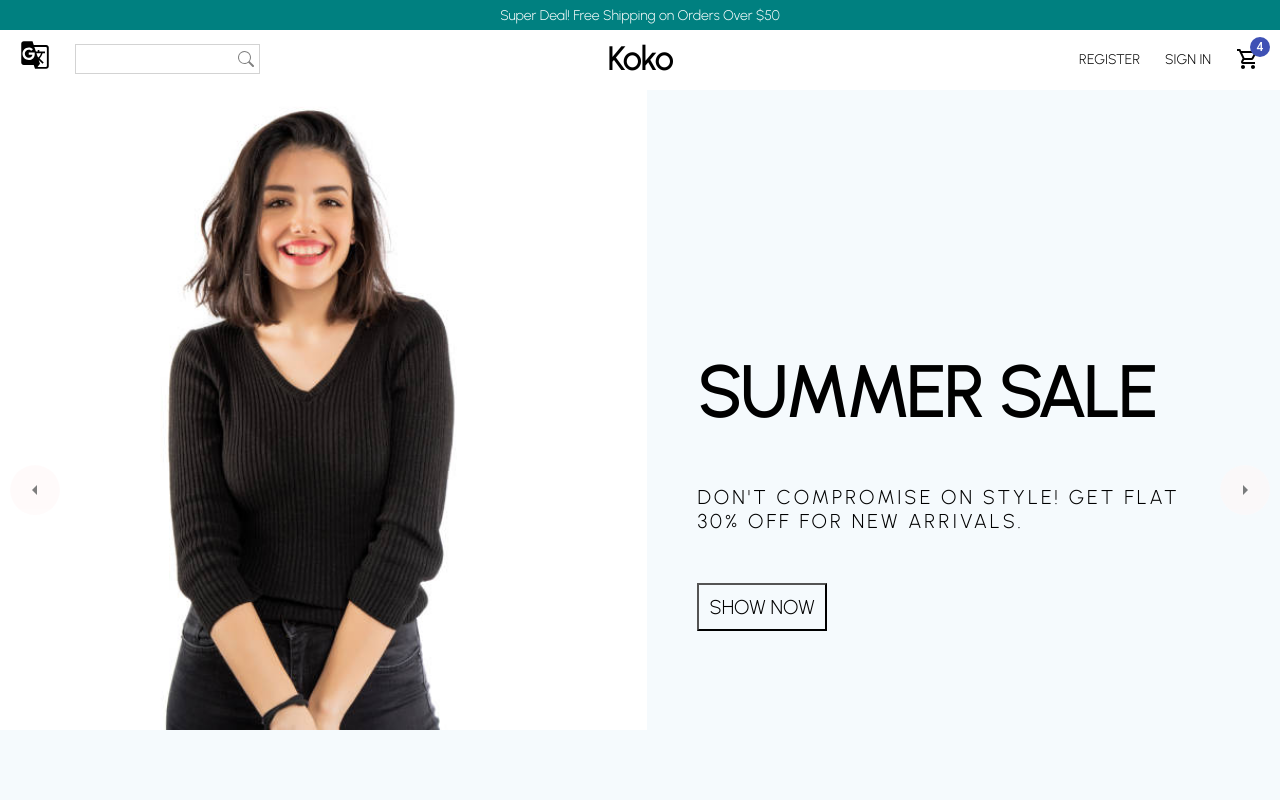
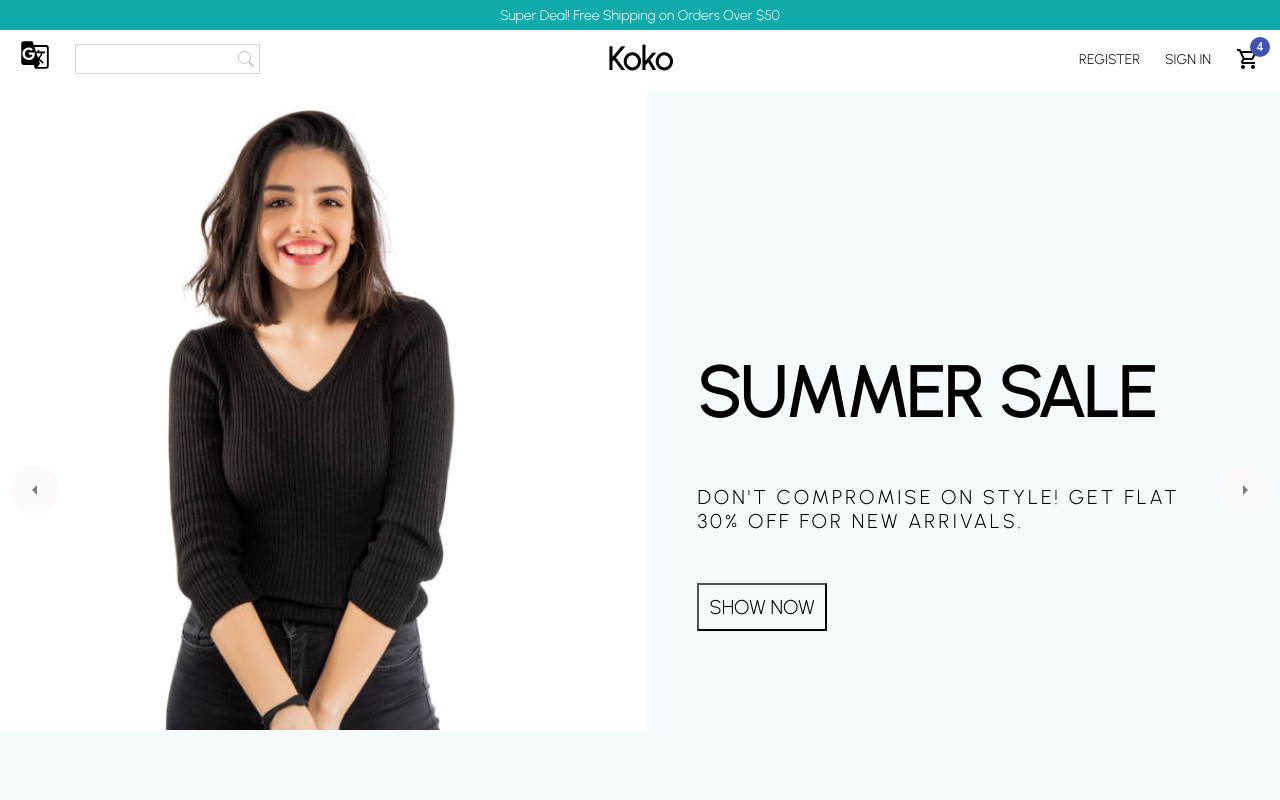
Before and after one commit to AbduallahBarmu/React-E-Commerce-App-, a React (Create React App) app: page / in a window 1280 px wide. Shown: the top 800 px of the page. Built offline with nearby package versions, Linux system fonts and the light colour scheme; a web font is replaced by a local one.

Commit message:
update the style : colors name

```diff
--- a/src/components/Announcement.jsx
+++ b/src/components/Announcement.jsx
@@ -5,8 +5,8 @@ const Container = styled.div`
   display: flex;
   justify-content: center;
   align-items: center;
-  color: white;
-  background-color: teal;
+  color: #ffffff;
+  background-color: #10aaaa;
   font-size: 14px;
   font-weight: 500;
 `;
--- a/src/components/CategoryItem.jsx
+++ b/src/components/CategoryItem.jsx
@@ -25,14 +25,14 @@ const Info = styled.div`
   flex-direction: column;
 `;
 const Title = styled.h1`
-  color: white;
+  color: #ffffff;
   margin-bottom: 20px;
 `;
 const Button = styled.button`
   border: none;
   border-radius: 7px;
   padding: 10px;
-  background-color: white;
+  background-color: #ffffff;
   cursor: pointer;
   font-weight: 600;
 `;
--- a/src/components/Navbar.jsx
+++ b/src/components/Navbar.jsx
@@ -7,7 +7,6 @@ import { ShoppingCartOutlined } from "@material-ui/icons";
 
 const Container = styled.div`
   height: 60px;
-  /* background-color: black; */
 `;
 const Wrapper = styled.div`
   padding: 10px 20px;
@@ -73,7 +72,7 @@ const Navbar = () => {
           </Language>
           <SearchContainer>
             <Input />
-            <BsSearch style={{ color: "gray", fontSize: 16 }} />
+            <BsSearch style={{ color: "#ccc5b9", fontSize: 16 }} />
           </SearchContainer>
         </Left>
         <Center>
--- a/src/components/Product.jsx
+++ b/src/components/Product.jsx
@@ -13,7 +13,7 @@ const Info = styled.div`
   position: absolute;
   top: 0;
   left: 0;
-  background-color: black;
+  background-color: rgba(0, 0, 0, 0.2);
   z-index: 3;
   display: flex;
   align-items: center;
@@ -37,14 +37,6 @@ const Container = styled.div`
   }
 `;
 
-const Circle = styled.div`
-  width: 200px;
-  height: 200px;
-  border-radius: 50%;
-  background-color: white;
-  position: absolute;
-`;
-
 const Image = styled.img`
   height: 75%;
   z-index: 2;
@@ -65,10 +57,11 @@ const Icon = styled.div`
     transform: scale(1.1);
   }
 `;
+
 const Product = ({ item }) => {
   return (
     <Container>
-      <Circle />
+      {/* <Circle /> */}
       <Image src={item.img} />
       <Info>
         <Icon>
```
